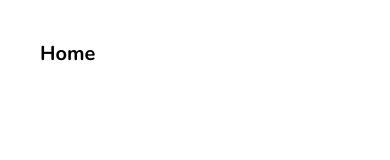
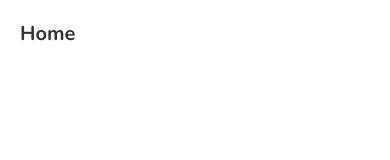
Before and after one commit to Euler-JS/my-app-react-native, a React Native app: screen / in a window 390 px wide. Shown: the top 160 px of the page. Built offline with nearby package versions, Linux system fonts and the light colour scheme.

Commit message:
Global styles

```diff
--- a/screens/home.js
+++ b/screens/home.js
@@ -1,22 +1,11 @@
-import { StyleSheet, View, Text} from 'react-native';
+import { View, Text} from 'react-native';
+import { globalStyles } from '../styles/global';
 
 export default function Home()
 {
     return (
-        <View style={styles.container}>
-            <Text style={styles.text}>Home</Text>
+        <View style={globalStyles.container}>
+            <Text style={globalStyles.titletext}>Home</Text>
         </View>
     )
 }
-
-const styles = StyleSheet.create({
-    container:
-    {
-        padding:40
-    },
-    text:
-    {
-        fontFamily: 'nunito-bold',
-        fontSize: 20
-    }
-})
--- /dev/null
+++ b/styles/global.js
@@ -0,0 +1,19 @@
+import { StyleSheet } from "react-native";
+
+export const globalStyles = StyleSheet.create({
+    container:
+    {
+        flex: 1,
+        padding:20
+    },
+    titletext:
+    {
+        fontFamily: 'nunito-bold',
+        fontSize: 20,
+        color: '#333'
+    },
+    paragraph: {
+        marginVertical: 8,
+        lineHeight: 20,
+    }
+})
```
Also changed, not shown: screens/about.js (+4 -10 lines), screens/reviewDetails.js (+4 -12 lines).
